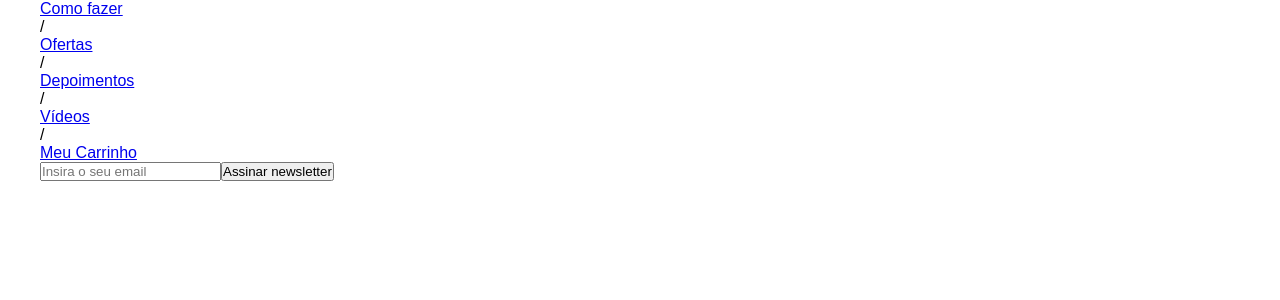
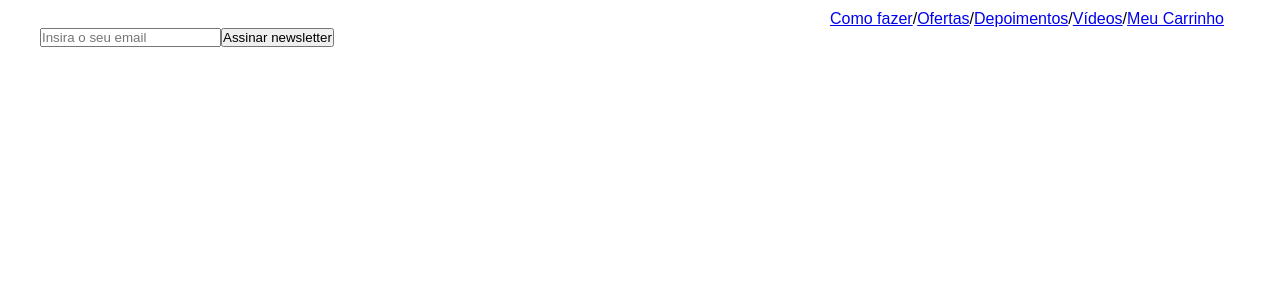
Before and after one commit to mbmauriciojr/7-days-of-code-React-JS, a React (Create React App) app: page / in a window 1280 px wide. Shown: the top 300 px of the page. Built offline with nearby package versions, Linux system fonts and the light colour scheme.

Commit message:
Created a style for Menu component

```diff
--- a/src/components/Menu/Menu.jsx
+++ b/src/components/Menu/Menu.jsx
@@ -1,21 +1,23 @@
 import React from 'react';
 import { Link } from 'react-router-dom';
 
+import { Header, NavMenu } from './styles';
+
 function Menu() {
   return (
-    <header>
-      <nav>
+    <Header>
+      <NavMenu>
         <Link to="/">Como fazer</Link>
-        <p>/</p>
+        /
         <Link to="/ofertas">Ofertas</Link>
-        <p>/</p>
+        /
         <Link to="/depoimentos">Depoimentos</Link>
-        <p>/</p>
+        /
         <Link to="/videos">Vídeos</Link>
-        <p>/</p>
+        /
         <Link to="/meu-carinho">Meu Carrinho</Link>
-      </nav>
-    </header>
+      </NavMenu>
+    </Header>
   );
 }
 
--- /dev/null
+++ b/src/components/Menu/styles.js
@@ -0,0 +1,59 @@
+import styled from 'styled-components';
+
+const Header = styled.header`
+  width: 100%;
+  display: flex;
+  align-items: center;
+  justify-content: space-between;
+  margin-top: 10px;
+  padding: 0 16px;
+  flex-wrap: wrap;
+  flex-direction: column:
+
+  @media(min-width: 920px) {
+    flex-direction: row;
+    padding: 0;
+    padding-left: 16px;
+  }
+`;
+
+const NavMenu = styled.nav`
+  width: 100%;
+  flex: 1;
+  display: flex;
+  align-items: center;
+  flex-wrap: wrap;
+  justify-content: center;
+
+  @media(min-width: 920px) {
+    justify-content: flex-end;
+  }
+
+  li {
+    list-style: none;
+    font-size: 12px;
+
+    @media(min-width: 920px) {
+      font-size: 16px;
+    }
+
+    li a {
+      display: inline-block;
+      font-weight: 400;
+      font-size: inherit;
+      line-heigth: 1.1;
+      text-decoration: none;
+      color: #202020;
+      padding: 8px;
+
+      @media(min-width: 920px) {
+        padding: 16px;
+      }
+    }
+  }
+`;
+
+export {
+  Header,
+  NavMenu,
+};
```
